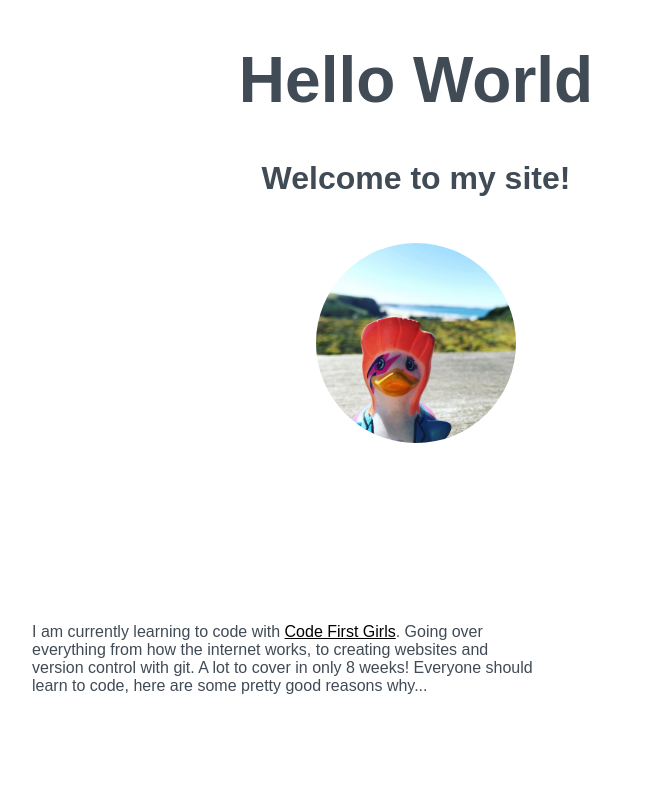
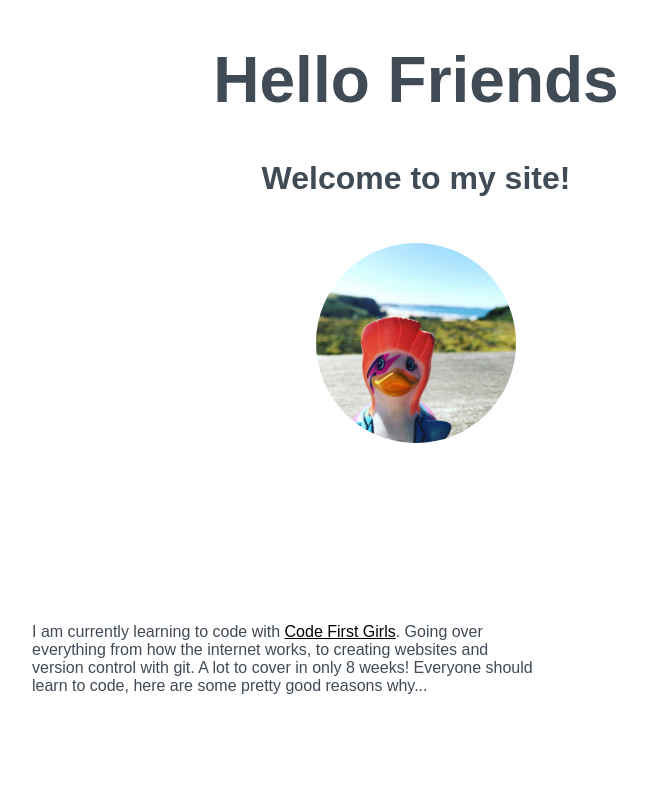
Before and after one commit to NatalieJaneDean/beginners-week-one-master, a plain HTML site: page index.html in a window 1280 px wide. Shown: the top 800 px of the page, without its empty margins (232-879 px from the left). Drawn offline with Linux system fonts and the light colour scheme.

Commit message:
Change world to friends

```diff
--- a/index.html
+++ b/index.html
@@ -10,7 +10,7 @@
 </head>
 <body>
   <div>
-    <h1>Hello World</h1>
+    <h1>Hello Friends</h1>
     <h2>Welcome to my site!</h2>
     <!-- image of a duck -->
     <img src="duck.jpg" width="200px">
```
